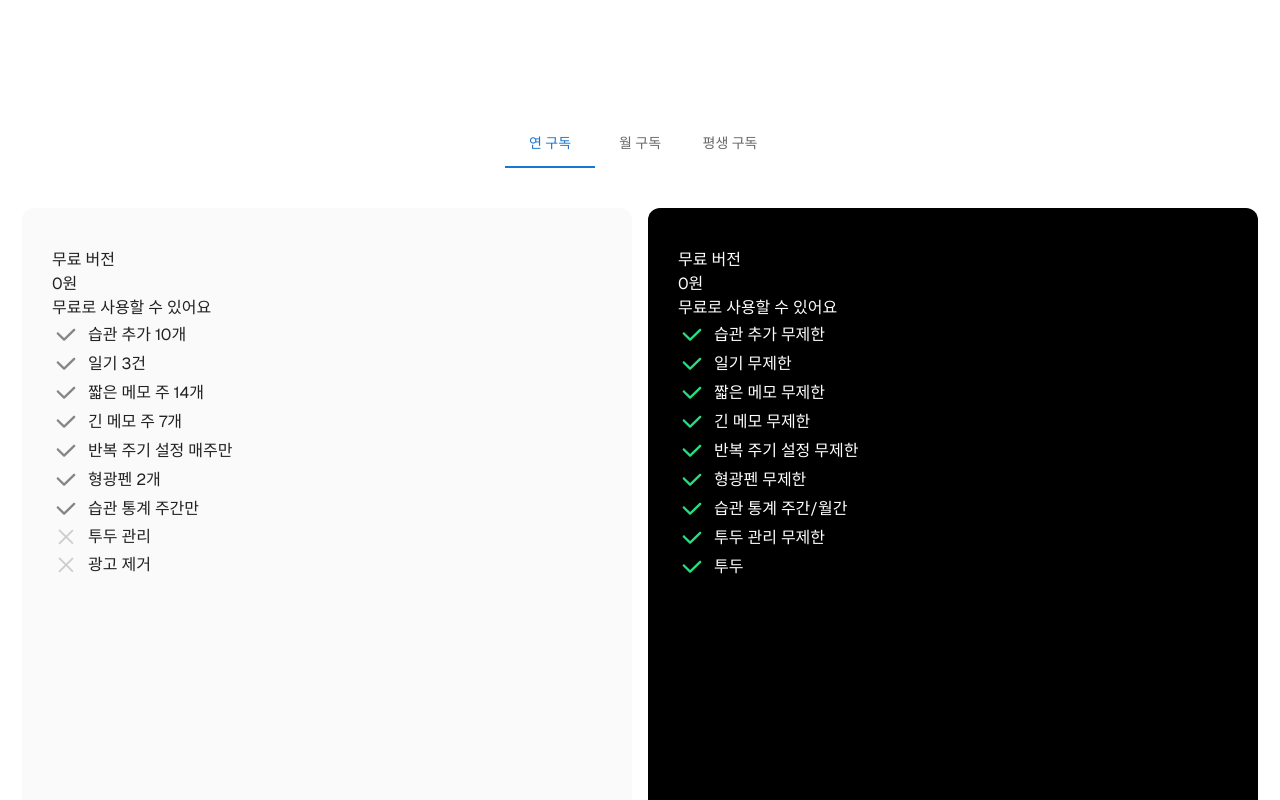
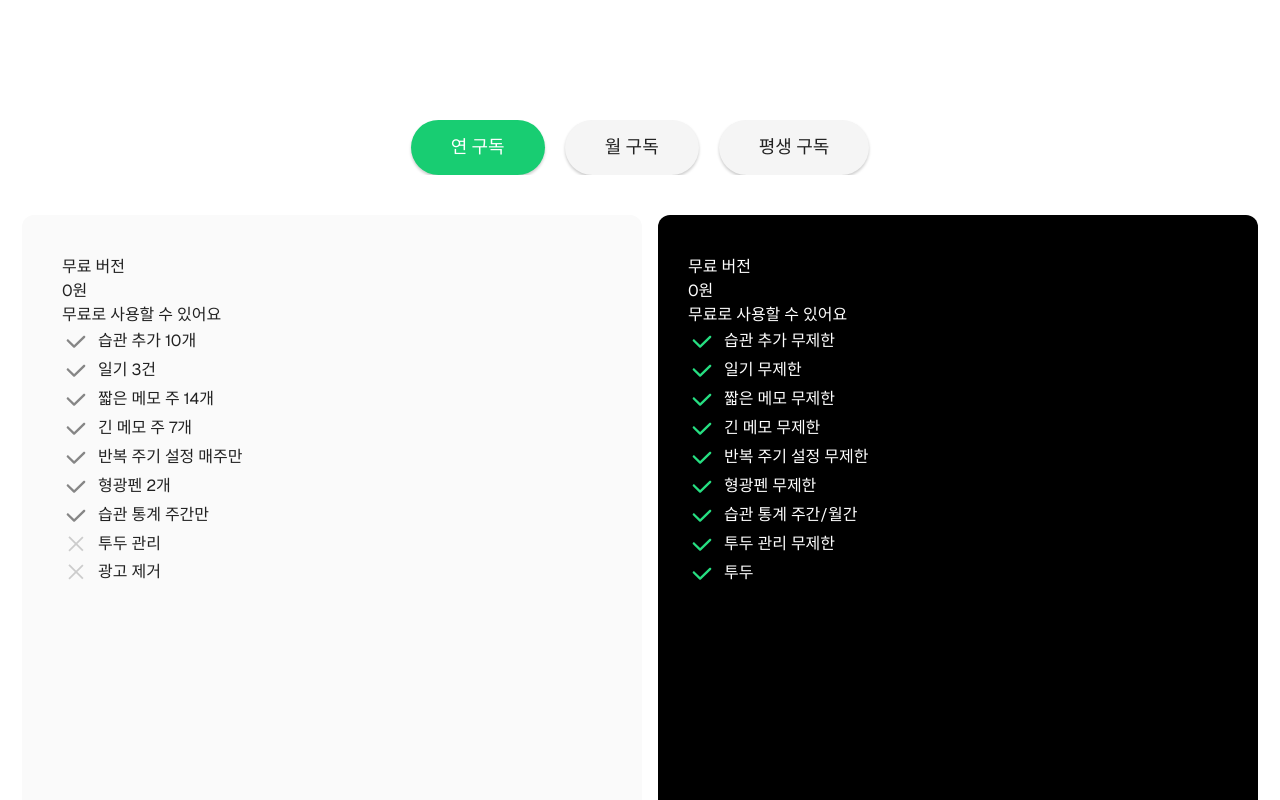
Before and after one commit to hit-that-drum/clone-my-routine, a Next.js app: page /isLoginFalseHome in a window 1280 px wide. Shown: the part 3200-4000 px from the top of the page. Built offline with nearby package versions, Linux system fonts and the light colour scheme.

Commit message:
[feature/home] tab 작업

```diff
--- a/src/app/isLoginFalseHome/page.tsx
+++ b/src/app/isLoginFalseHome/page.tsx
@@ -35,6 +35,22 @@ const secondSectionBoxSxprops = {
   width: "1240px",
   height: "620px",
   padding: "60px 0",
+};
+const tabSxProps = {
+  margin: "0 10px",
+  padding: "16px 40px",
+  borderRadius: "40px",
+  border: "none",
+  background: ColorTheme.background.paper,
+  fontSize: "18px",
+  color: ColorTheme.text.homeDark,
+  cursor: "pointer",
+  transition: "0.3s",
+  boxShadow: `0px 2px 3px ${ColorTheme.text.secondary}`,
+  "&.Mui-selected": {
+    background: ColorTheme.green,
+    color: ColorTheme.white,
+  },
 };
 
 interface FeatureCardProps {
@@ -221,10 +237,14 @@ const LandingPageSection: React.FC = () => {
           margin: "0 auto",
         }}
       >
-        <Tabs value={value} onChange={handleChange}>
-          <Tab label="연 구독" {...a11yProps(0)} />
-          <Tab label="월 구독" {...a11yProps(1)} />
-          <Tab label="평생 구독" {...a11yProps(2)} />
+        <Tabs
+          value={value}
+          onChange={handleChange}
+          sx={{ "& .MuiTabs-indicator": { display: "none" } }}
+        >
+          <Tab label="연 구독" {...a11yProps(0)} sx={tabSxProps} />
+          <Tab label="월 구독" {...a11yProps(1)} sx={tabSxProps} />
+          <Tab label="평생 구독" {...a11yProps(2)} sx={tabSxProps} />
         </Tabs>
         <CustomTabPanel value={value} index={0}>
           <Box
@@ -234,7 +254,7 @@ const LandingPageSection: React.FC = () => {
               flex: "1 1 0%",
               backgroundColor: ColorTheme.background.homeGrey,
               borderRadius: "12px",
-              padding: "40px 30px",
+              padding: "40px",
               width: "610px",
               height: "629px",
             }}
--- a/src/app/style/ColorTheme.ts
+++ b/src/app/style/ColorTheme.ts
@@ -4,6 +4,7 @@ export const ColorTheme = {
   black: "#000000",
   blue: "#0070f3",
   lightblue: "#6495ED",
+  green: "#18CD72",
 
   // Primary colors
   primary: {
```
